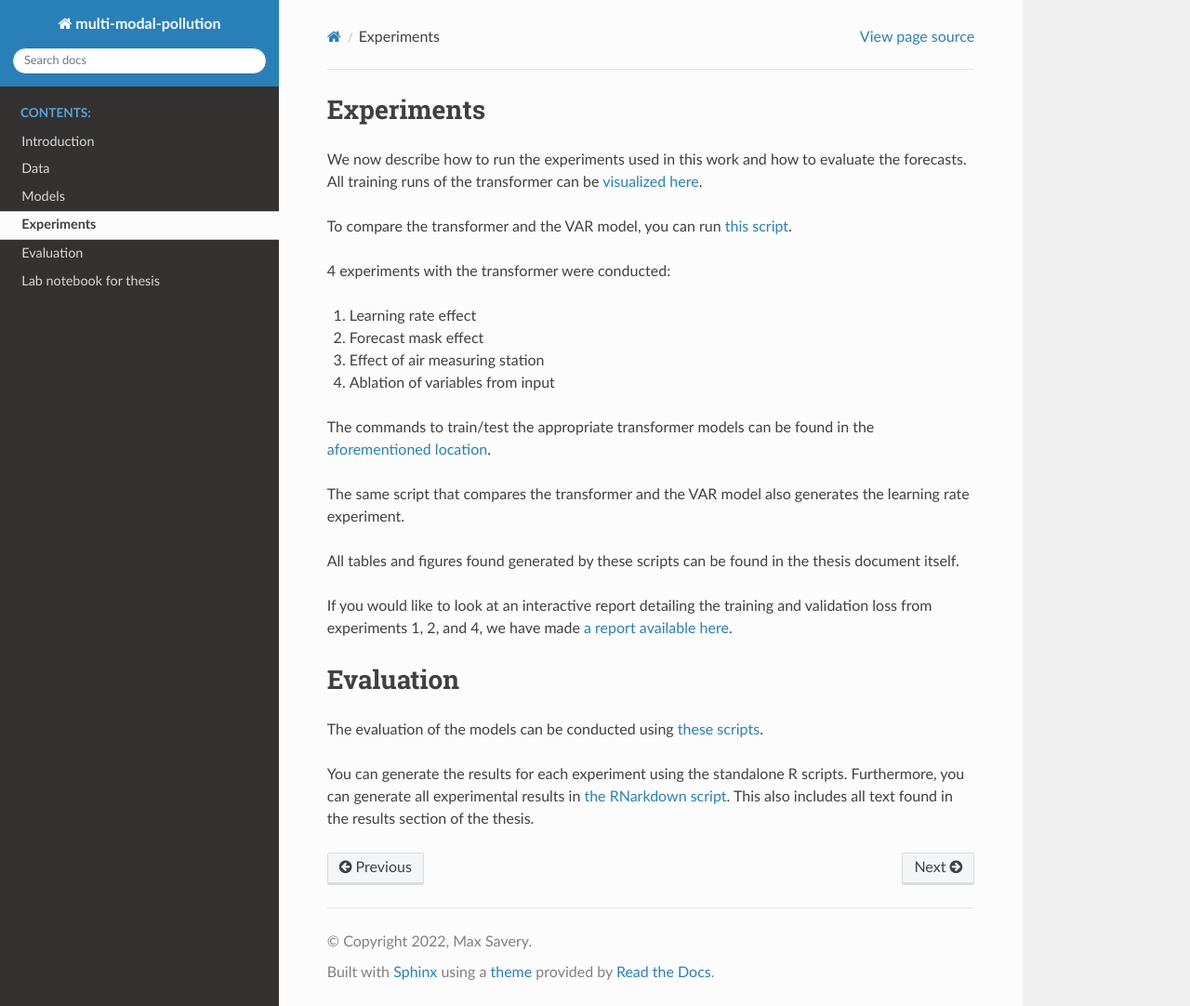
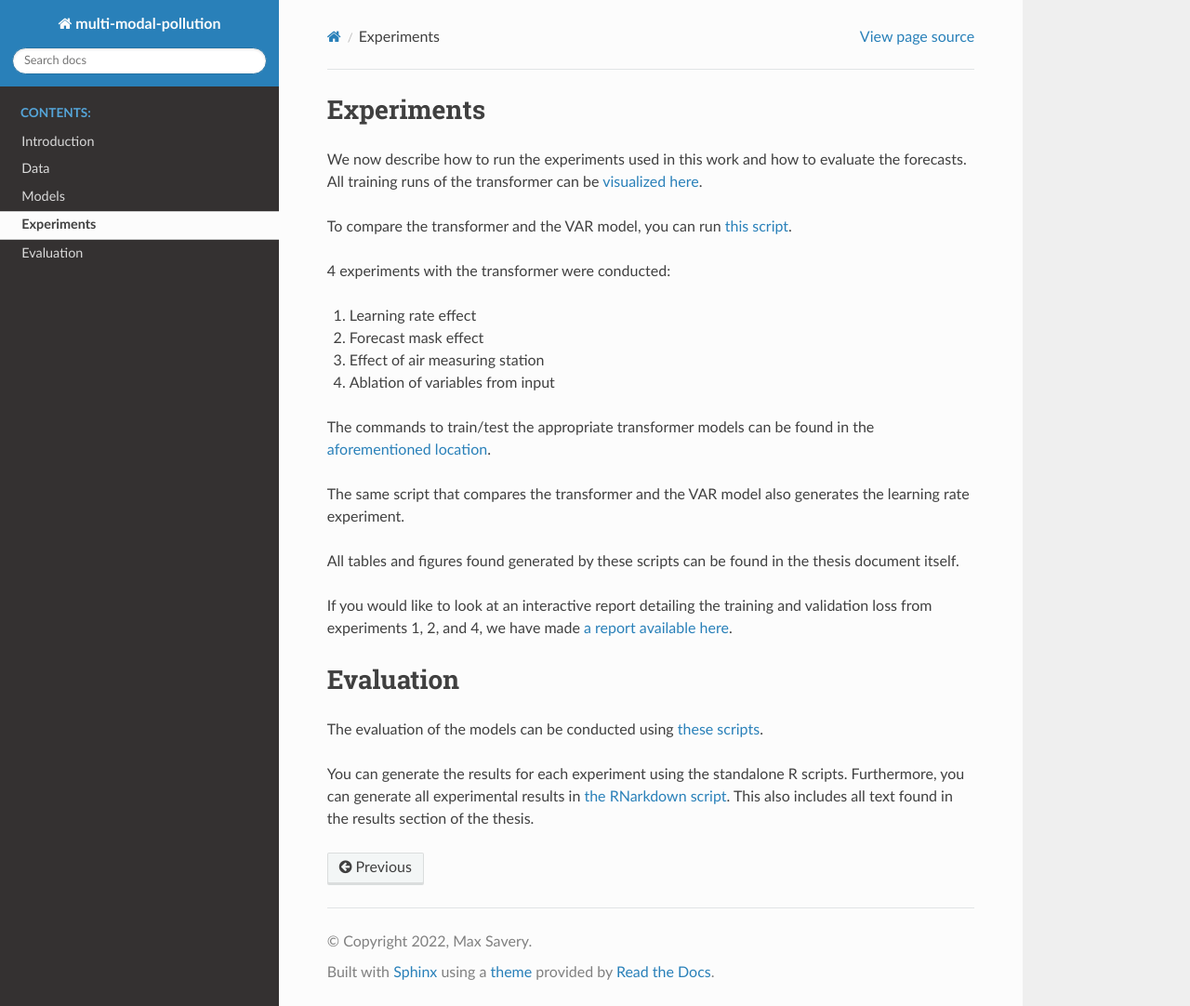
Before and after one commit to saverymax/multi-modal-pollution, a Sphinx documentation site: the page built from doc/experimentation.md, in a window 1280 px wide and 1082 px high. Shown: the whole window at 93% size. Built offline with Sphinx 7.4.7 and the Read the Docs theme 2.0.0, drawn with Linux system fonts in a browser that asks for light colours.

Commit message:
Remove lab notebook

```diff
--- a/doc/index.rst
+++ b/doc/index.rst
@@ -14,7 +14,6 @@
     data_processing.md
     modelling.md
     experimentation.md
-    lab_notebook.md
 
 Indices and tables
 ==================
```
